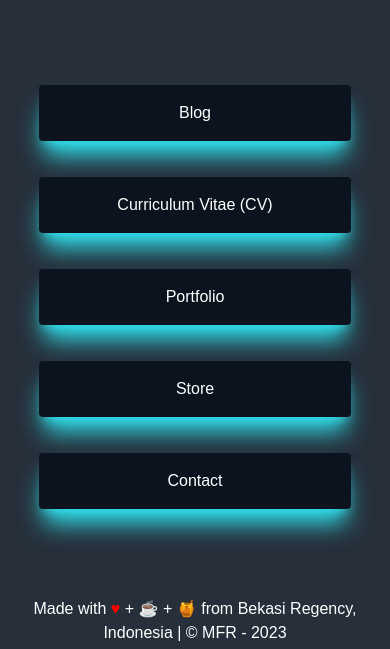
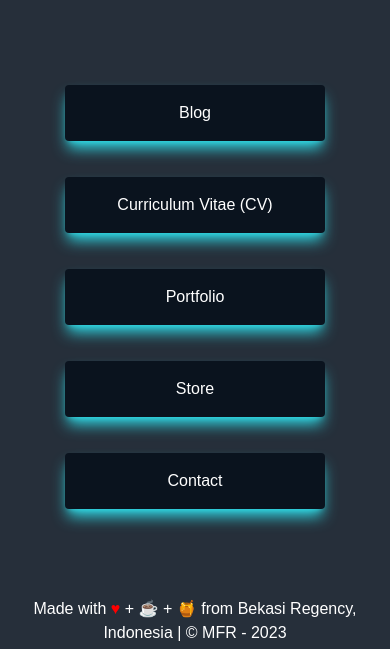
Before and after one commit to mfathurr/mfathurr.github.io, a website: page index.html in a window 390 px wide. Shown: the part 195-844 px from the top of the page. Drawn offline with Linux system fonts and the light colour scheme; a web font is replaced by a local one.

Commit message:
Redesign mobile and small breakpoint

```diff
--- a/assets/css/main.css
+++ b/assets/css/main.css
@@ -3,5 +3,5 @@
 @tailwind utilities;
 
 .btn-main {
-  @apply w-full sm:w-80 col-span-full sm:col-span-1 inline-block bg-btn-color rounded shadow-xl shadow-shdw-color px-8 py-4 mx-auto my-2 sm:my-0;
+  @apply w-full sm:col-span-full  inline-block bg-btn-color rounded shadow-lg shadow-shdw-color px-8 py-4 mx-auto my-2 sm:my-0;
 }
--- a/index.html
+++ b/index.html
@@ -30,10 +30,12 @@
     </header>
 
     <main class="my-20">
-      <div class="w-4/5 mx-auto grid grid-cols-3 grid-rows-3 gap-5 text-center">
+      <div
+        class="w-2/3 sm:w-3/4 mx-auto grid sm:grid-cols-2 sm:grid-rows-2 md:grid-cols-3 md:grid-rows-3 gap-5 sm:gap-x-7 sm:gap-y-9 text-center"
+      >
         <a href="https://mfathurr.hashnode.dev" class="btn-main">Blog</a>
         <a href="#" class="btn-main sm:col-start-3">Curriculum Vitae (CV)</a>
-        <a href="#" class="btn-main sm:col-start-2 sm:row-start-2">Portfolio</a>
+        <a href="#" class="btn-main sm:col-end-4">Portfolio</a>
         <a href="#" class="btn-main sm:row-start-3">Store</a>
         <a href="contact.html" class="btn-main sm:col-start-3 sm:row-start-3"
           >Contact</a
```
Also changed, not shown: assets/css/style.css.
